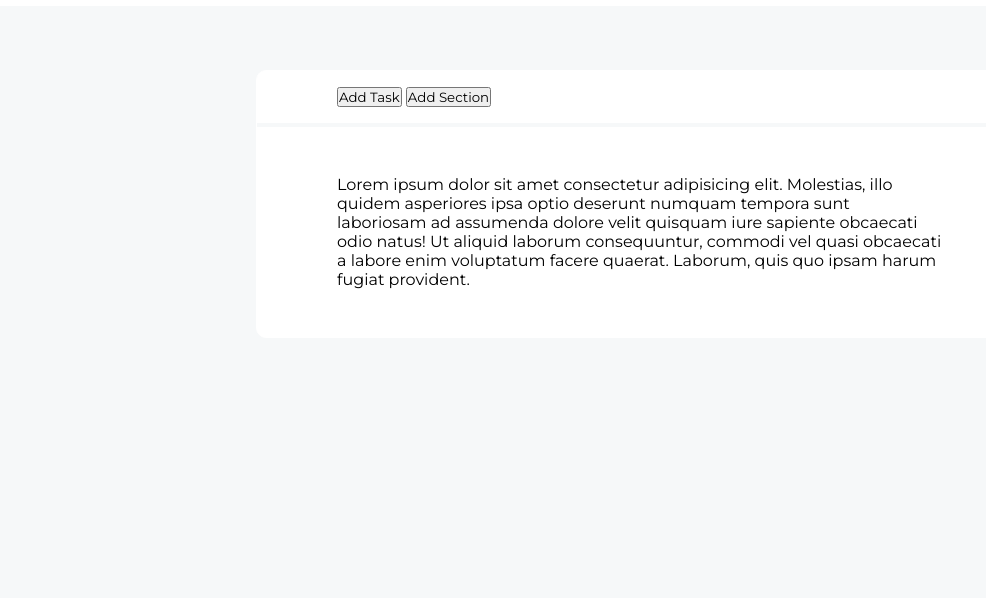
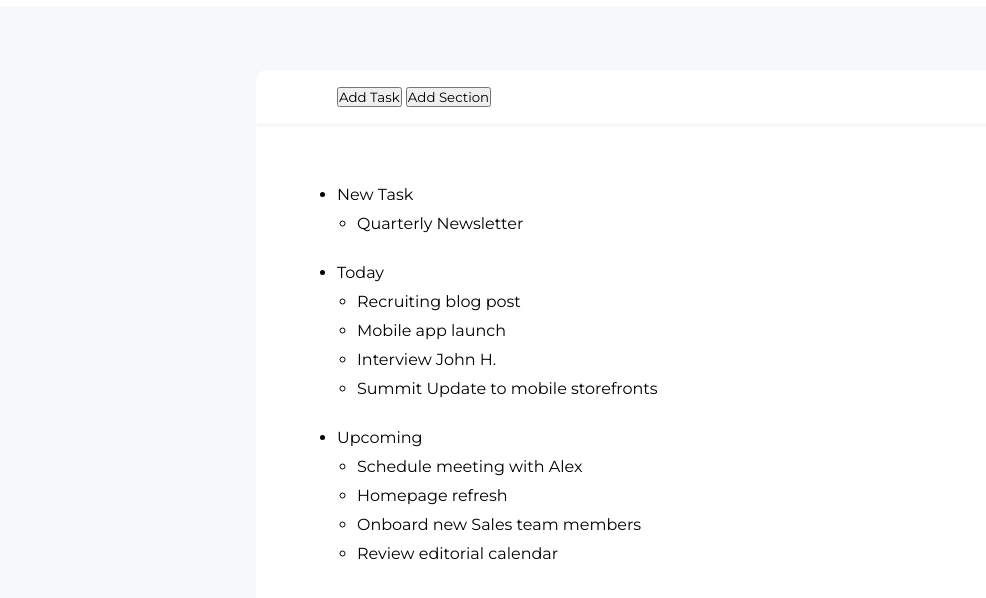
Before and after one commit to leonardopalluzzi/html-css-toboolist, a plain HTML site: page index.html in a window 1280 px wide. Shown: the part 88-686 px from the top of the page, without its empty margins (0-986 px from the left). Drawn offline with Linux system fonts and the light colour scheme.

Commit message:
task list base structure

```diff
--- a/css/style.css
+++ b/css/style.css
@@ -57,3 +57,12 @@ h1 {
     border-top: 4px solid var(--tobo-light);
     padding: 3rem 5rem;
 }
+
+li{
+    margin-top: 10px;
+}
+
+.task_list{
+    margin-left: 20px;
+    margin-bottom: 30px;
+}
--- a/index.html
+++ b/index.html
@@ -27,7 +27,34 @@
         <!-- /tool_bar  -->
         <section id="todo_list">
             <div class="item">
-                Lorem ipsum dolor sit amet consectetur adipisicing elit. Molestias, illo quidem asperiores ipsa optio deserunt numquam tempora sunt laboriosam ad assumenda dolore velit quisquam iure sapiente obcaecati odio natus! Ut aliquid laborum consequuntur, commodi vel quasi obcaecati a labore enim voluptatum facere quaerat. Laborum, quis quo ipsam harum fugiat provident.
+                <ul class="task_cathegory">
+                    <li>
+                        New Task
+                        <ul class="task_list">
+                            <li>
+                                Quarterly Newsletter
+                            </li>
+                        </ul>
+                    </li>
+                    <li>
+                        Today
+                        <ul class="task_list">
+                            <li>Recruiting blog post</li>
+                            <li>Mobile app launch</li>
+                            <li>Interview John H.</li>
+                            <li>Summit Update to mobile storefronts</li>
+                        </ul>
+                    </li>
+                    <li>
+                        Upcoming
+                        <ul class="task_list">
+                            <li>Schedule meeting with Alex</li>
+                            <li>Homepage refresh</li>
+                            <li>Onboard new Sales team members</li>
+                            <li>Review editorial calendar</li>
+                        </ul>
+                    </li>
+                </ul>
             </div>
         </section>
         <!-- /todo_list  -->
```
